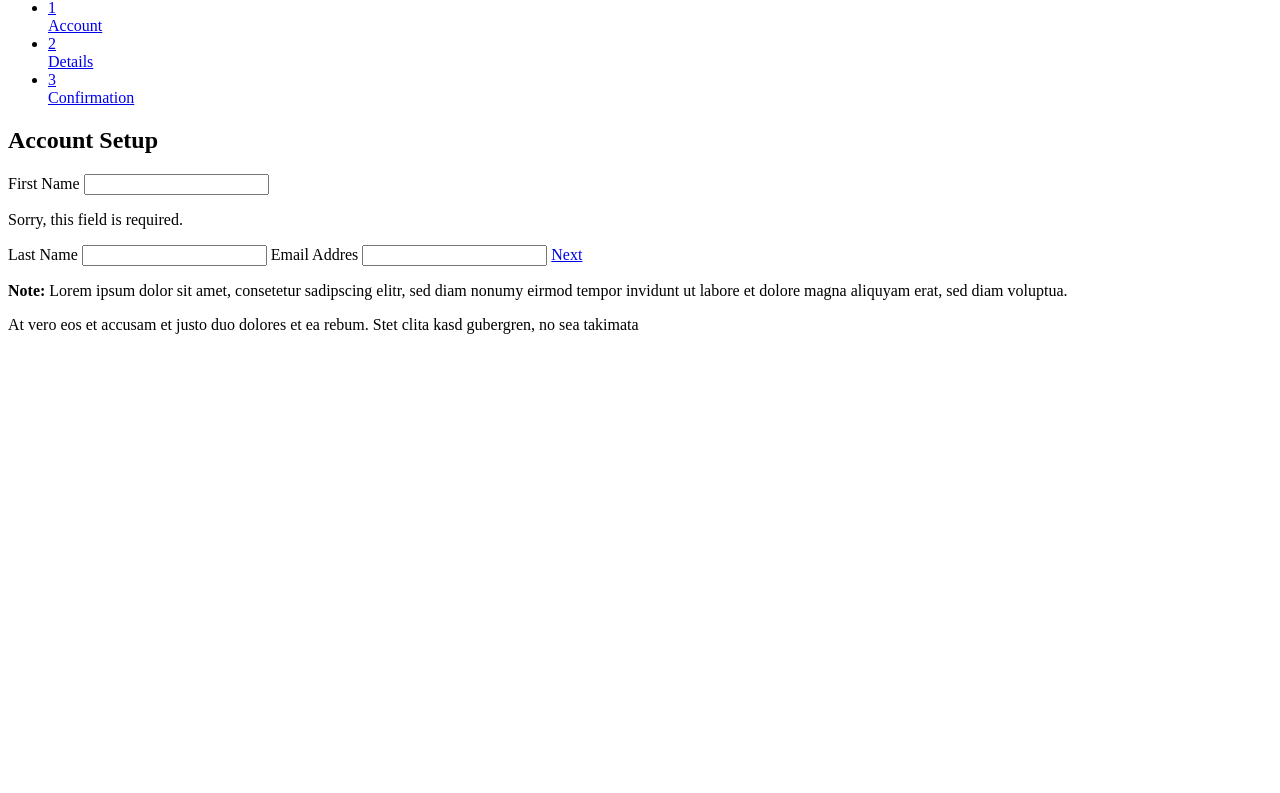
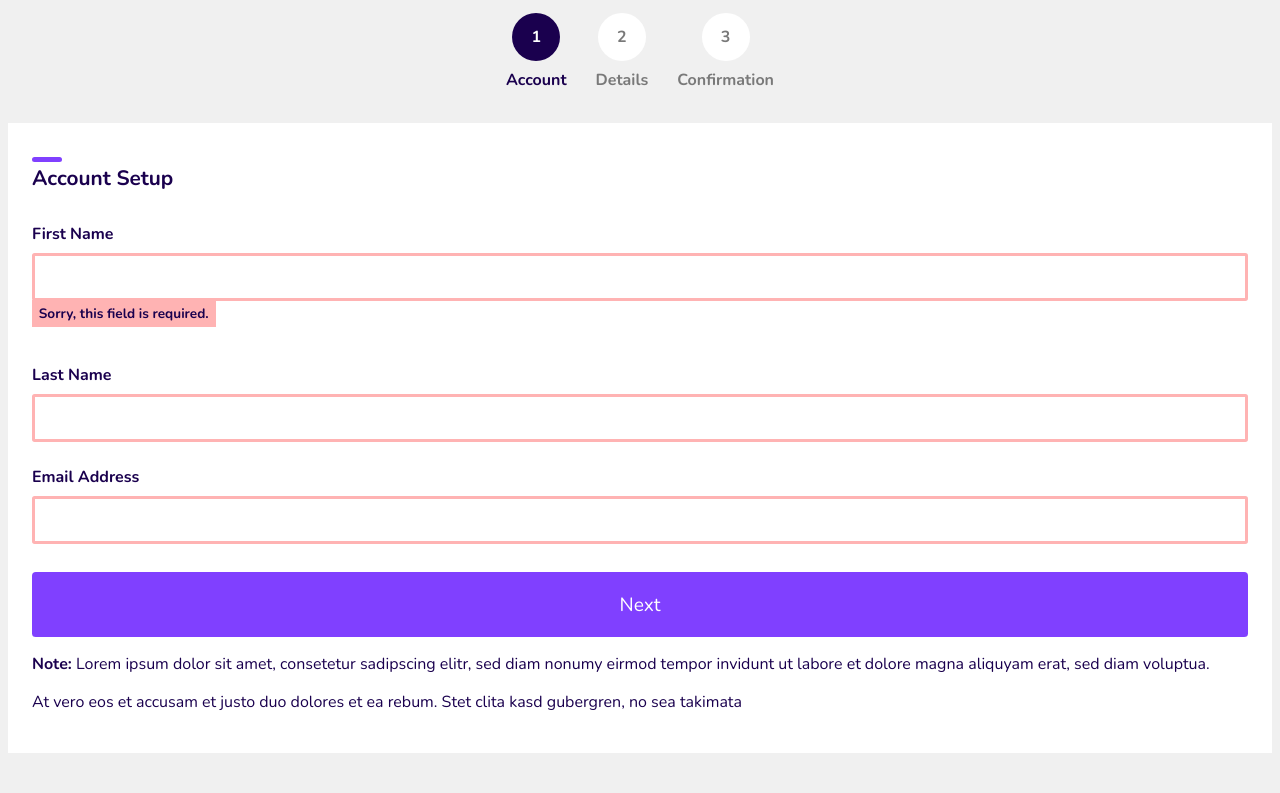
Before and after one commit to 286tholbg/htmlFormDesign, a plain HTML site: page index.html in a window 1280 px wide. Shown: the part 81-874 px from the top of the page. Before the commit the page ends 800 px from the top, so only its background shows below. Drawn offline with nearby package versions, Linux system fonts and the light colour scheme.

Commit message:
form input fields styled

```diff
--- a/index.html
+++ b/index.html
@@ -43,7 +43,7 @@
                         <label for="lname">Last Name</label>
                         <input type="text" id="lname" name="lname" class="error-field">
 
-                        <label for="email">Email Addres</label>
+                        <label for="email">Email Address</label>
                         <input type="text" id="email" name="email" class="error-field">
 
                         <a href="step2.html" class="cta">Next</a>
--- a/style.css
+++ b/style.css
@@ -0,0 +1,115 @@
+@import url('https://fonts.googleapis.com/css?family=Nunito:400,700&display=swap');
+
+* {
+    box-sizing: border-box;
+}
+html, body {
+    margin: 0;
+    padding: 0;
+}
+
+body {
+    font-family: 'Nunito', sans-serif;
+    background: #f0f0f0;
+    color: #1a004e;
+}
+.wrapper {
+    padding: .5em;
+    text-align: center;
+}
+ul {
+    list-style: none;
+    padding: 0 1em;
+    display: flex;
+    width: 300px;
+    margin: 0 auto;
+    justify-content: space-between;
+}
+ul li a {
+    text-decoration: none;
+}
+.circle {
+    width: 3em;
+    height: 3em;
+    background: white;
+    border-radius: 50%;
+    margin: 0 auto .5em;
+    display: grid;
+    place-content: center;
+    color: #797979;
+    font-weight: bold;
+}
+.current .circle {
+    background: #1a004e;
+    color: white;
+}
+span {
+    color: #797979;
+    font-weight: bold;
+}
+.current span {
+    color: #1a004e;
+}
+
+main {
+    background: white;
+    padding: 1.5em;
+    text-align: left;
+    margin-top: 2em;
+    margin-bottom: 2em;
+}
+h2 {
+    font-size: 1.3em;
+    position: relative;
+    margin-bottom: 1.5em;
+}
+h2:before {
+    content: '';
+    position: absolute;
+    height: 5px;
+    width: 30px;
+    background: #8040ff;
+    left: 0;
+    top: -7px;
+    border-radius: 1em;
+}
+
+label {
+    display: block;
+    font-weight: bold;
+    margin-top: 1.5em;
+    margin-bottom: .5em;
+}
+input[type=text], select, textarea {
+    width: 100%;
+    padding: 1em;
+    border-radius: .2em;
+    border: 1px solid #acacac;
+    color: #1b1820;
+}
+input[type=text]:focus, textarea:focus {
+    outline: 3px solid #ACACAC;
+}
+.left-col .error-field {
+    border: 3px solid #ffb3b3;
+}
+.error {
+    background: #ffb3b3;
+    display: inline-block;
+    padding: .3em .5em;
+    font-size: .85em;
+    font-weight: bold;
+    margin-top: -.1em;
+}
+.cta {
+    display: block;
+    width: 100%;
+    padding: 1em;
+    text-align: center;
+    text-decoration: none;
+    color: white;
+    background: #8040ff;
+    margin-top: 1.5em;
+    font-size: 1.2em;
+    border-radius: .2em;
+}
```
